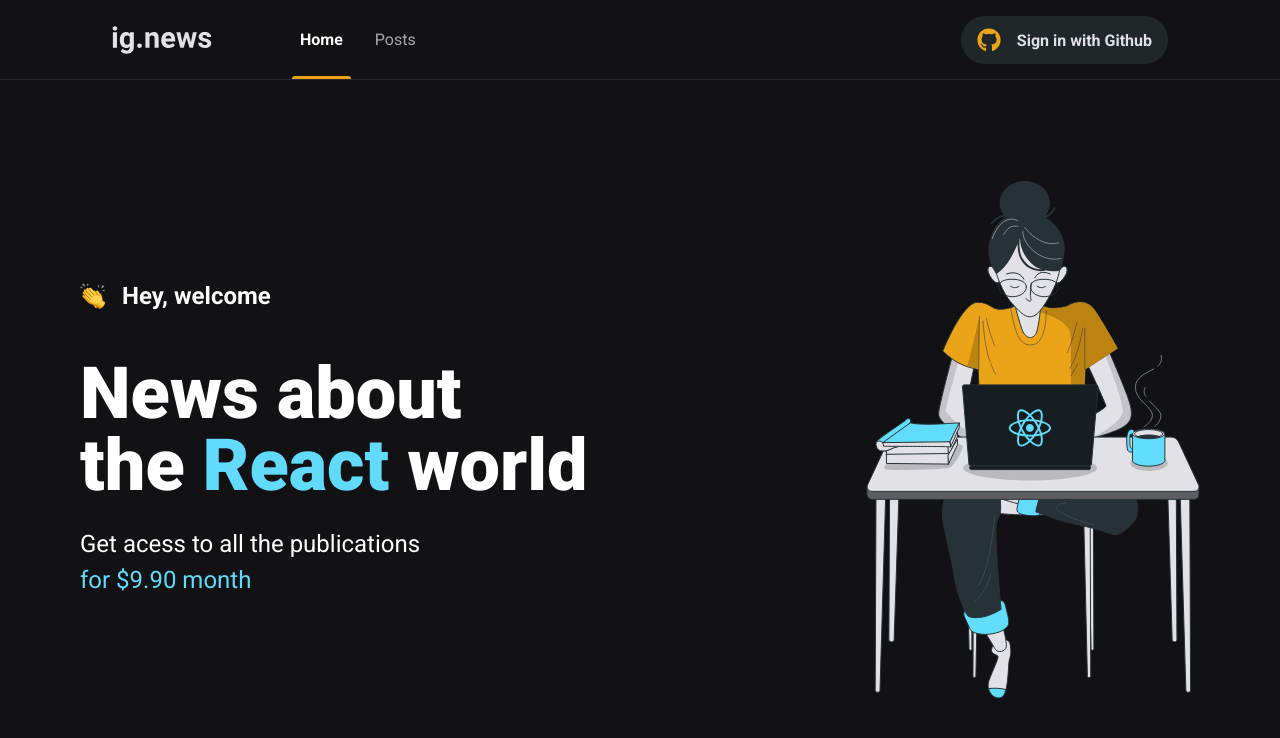
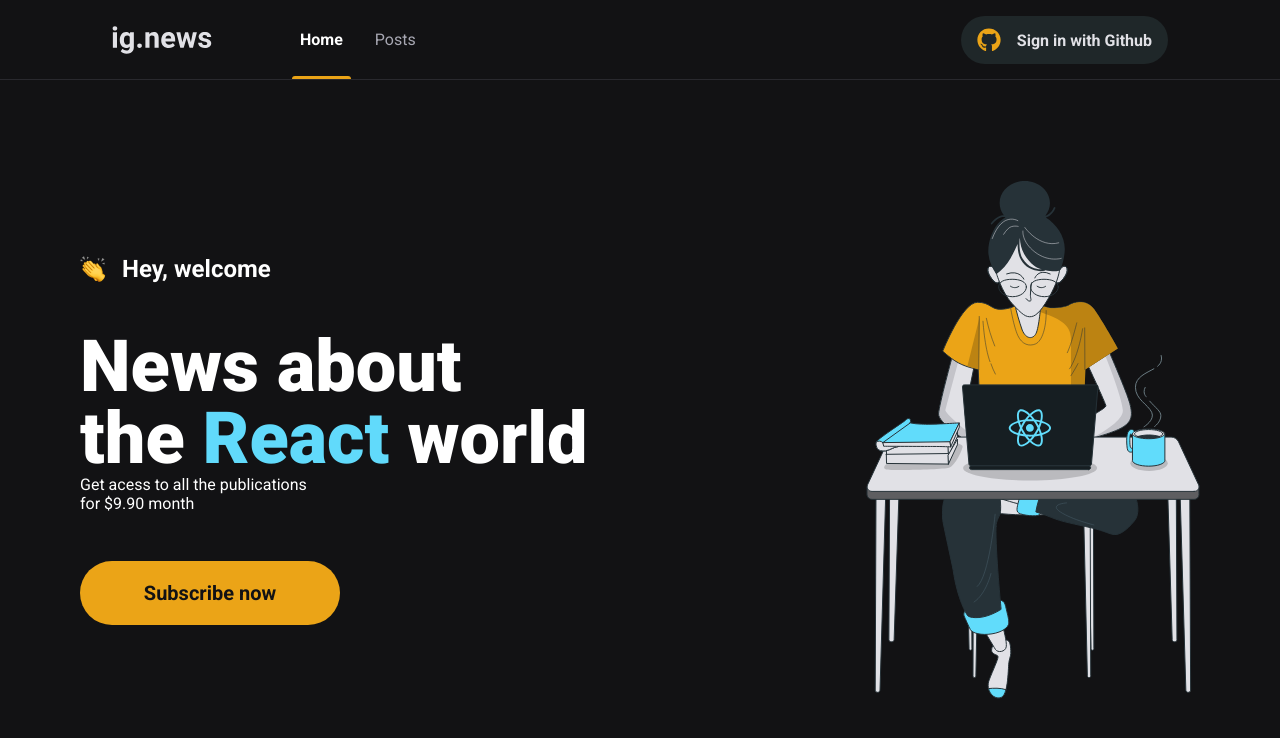
Before and after one commit to guivictorr/ig.news, a Next.js app: page / in a window 1280 px wide. Shown: the top 738 px of the page. Built offline with nearby package versions, Linux system fonts and the light colour scheme.

Commit message:
feat(subscribe): created subscribe button component

```diff
--- /dev/null
+++ b/src/components/SubscribeButton/index.tsx
@@ -0,0 +1,9 @@
+import styles from './styles.module.scss';
+
+export function SubscribeButton() {
+  return (
+    <button type="button" className={styles.subscribeButton}>
+      Subscribe now
+    </button>
+  );
+}
--- /dev/null
+++ b/src/components/SubscribeButton/styles.module.scss
@@ -0,0 +1,14 @@
+.subscribeButton {
+  height: 4rem;
+  width: 260px;
+  background-color: var(--yellow-500);
+  border-radius: 4rem;
+  border: none;
+  font-weight: 700;
+  font-size: 1.25rem;
+  color: var(--gray-900);
+  transition: filter 0.2s ease-in-out;
+  &:hover {
+    filter: brightness(0.8);
+  }
+}
--- a/src/templates/Home/index.tsx
+++ b/src/templates/Home/index.tsx
@@ -1,3 +1,4 @@
+import { SubscribeButton } from 'components/SubscribeButton';
 import Head from 'next/head';
 import Image from 'next/image';
 
@@ -7,7 +8,7 @@
   return (
     <>
       <Head>
-        <title>Início | ig.news</title>
+        <title>Home | ig.news</title>
       </Head>
 
       <main className={styles.contentContainer}>
@@ -28,6 +29,7 @@
             Get acess to all the publications <br />
             <span>for $9.90 month</span>
           </p>
+          <SubscribeButton />
         </section>
         <Image
           src="/images/woman.svg"
--- a/src/templates/Home/styles.module.scss
+++ b/src/templates/Home/styles.module.scss
@@ -39,4 +39,8 @@
       color: var(--cyan-500);
     }
   }
+
+  button {
+    margin-top: 3rem;
+  }
 }
```
